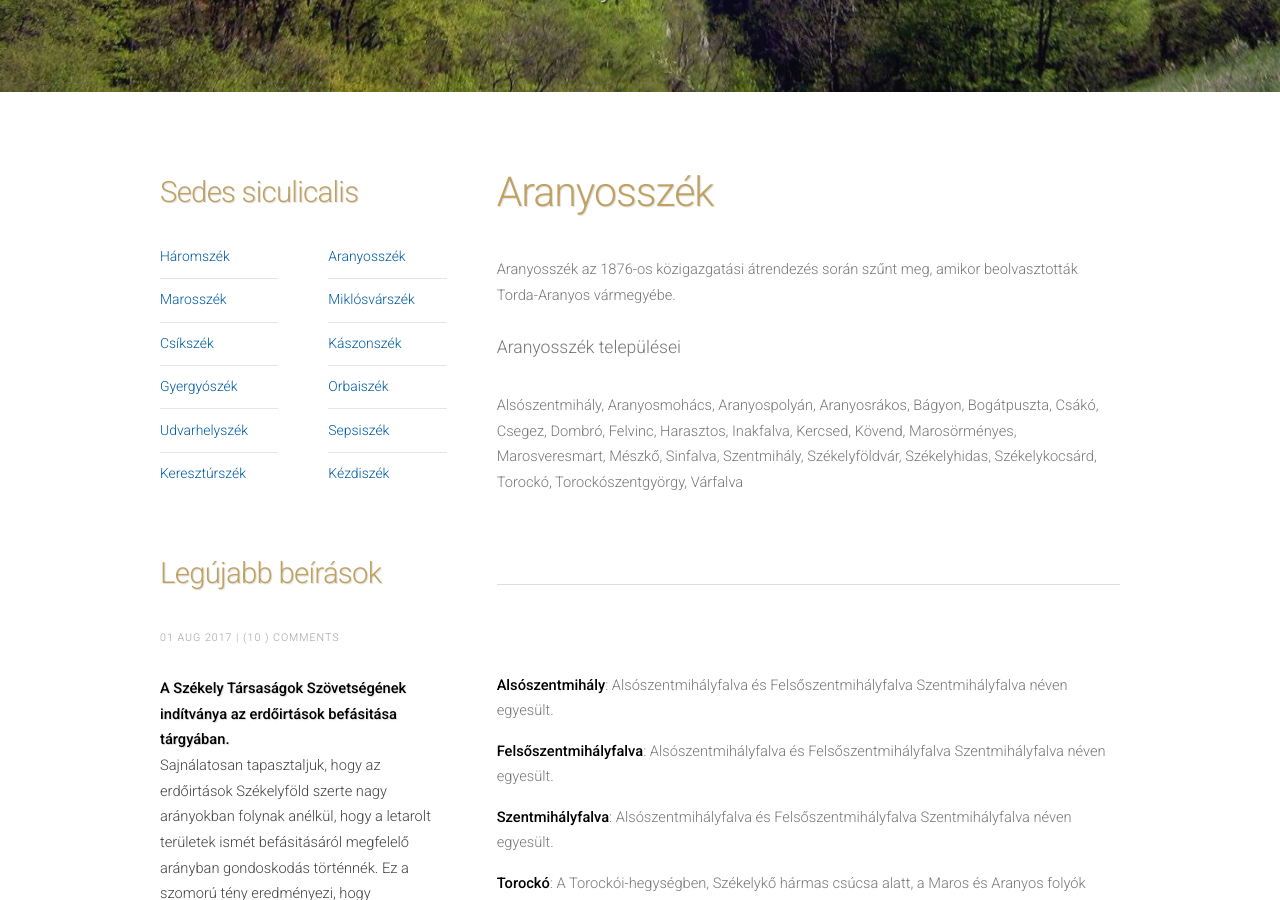
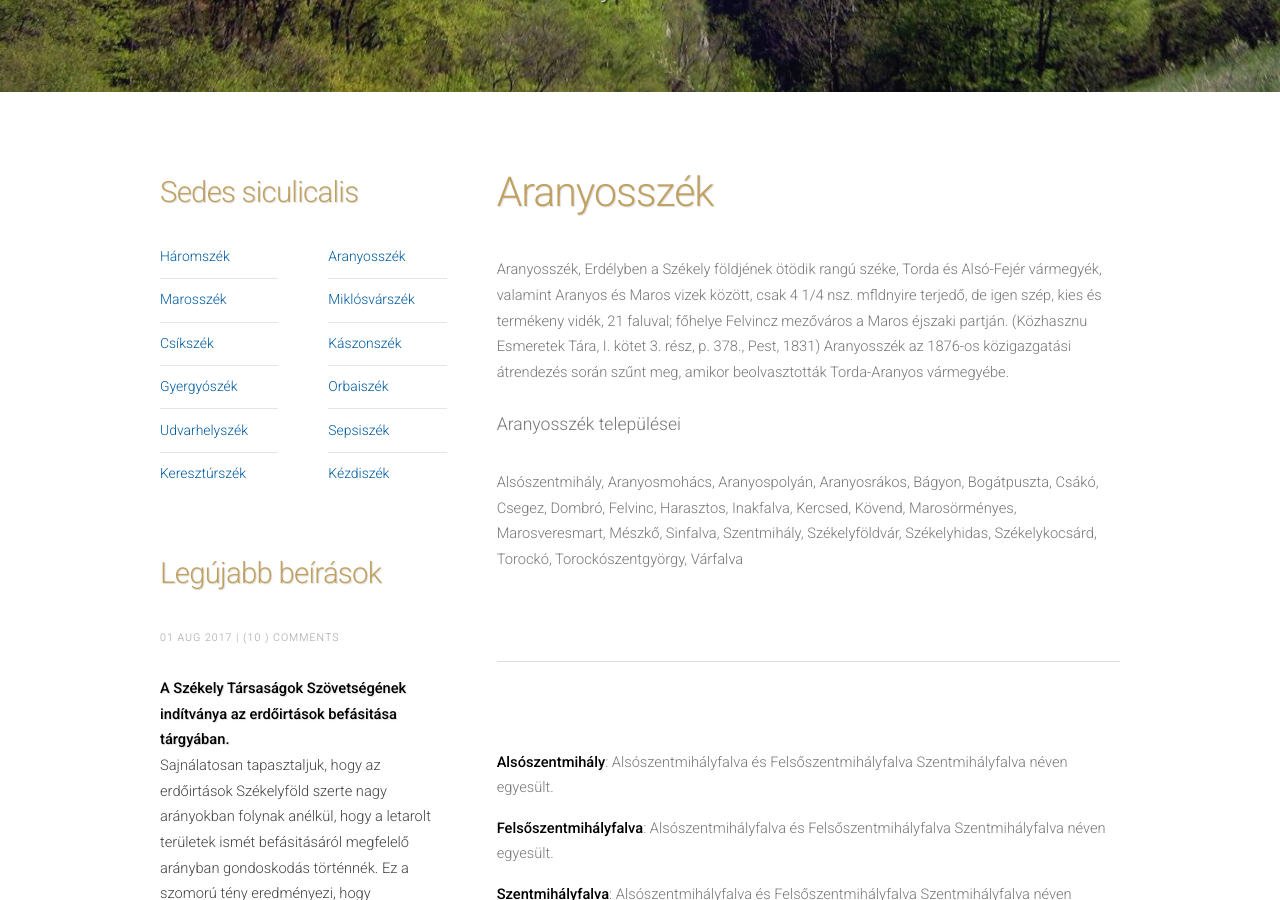
Before and after one commit to siculia/siculia.github.io, a Jekyll site: the page built from siculia-aranyosszek.html, in a window 1280 px wide and 900 px high, scrolled down 521 px. Built offline with Jekyll 4.4.1, drawn with Linux system fonts in a browser that asks for light colours; nearby versions of some CDN libraries; library files that are not in the unit come from our copies.

Commit message:
Aranyosszék

```diff
--- a/siculia-aranyosszek.html
+++ b/siculia-aranyosszek.html
@@ -15,7 +15,7 @@ layout: default
 						<header>
 							<h2>Aranyosszék</h2>
 							<br></br>
-							<p style="text-align: left;">Aranyosszék az 1876-os közigazgatási átrendezés során szűnt meg, amikor beolvasztották Torda-Aranyos vármegyébe.</p>
+							<p style="text-align: left;">Aranyosszék, Erdélyben a Székely földjének ötödik rangú széke, Torda és Alsó-Fejér vármegyék, valamint Aranyos és Maros vi­zek között, csak 4 1/4 nsz. mfldnyire terjedő, de igen szép, kies és ter­mékeny vidék, 21 faluval; főhelye Felvincz mezőváros a Maros éj­szaki partján. (Közhasznu Esmeretek Tára, I. kötet 3. rész, p. 378., Pest, 1831) Aranyosszék az 1876-os közigazgatási átrendezés során szűnt meg, amikor beolvasztották Torda-Aranyos vármegyébe.</p>
 							<span class="byline">Aranyosszék települései</span>
 						</header>
 						<p style="text-align: left;">Alsószentmihály, Aranyosmohács, Aranyospolyán, Aranyosrákos, Bágyon, Bogátpuszta, Csákó, Csegez, Dombró, Felvinc, Harasztos,
```
